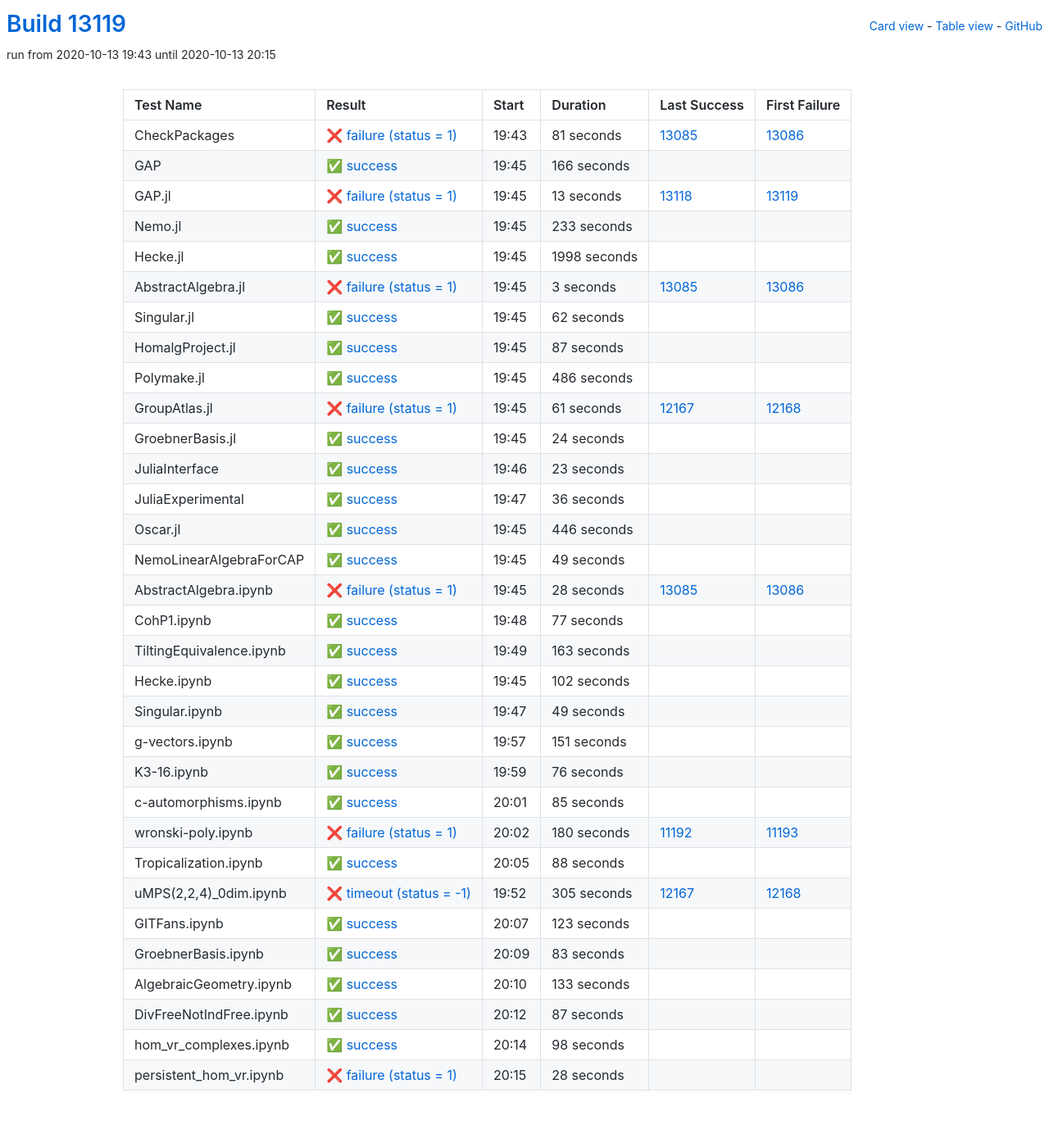
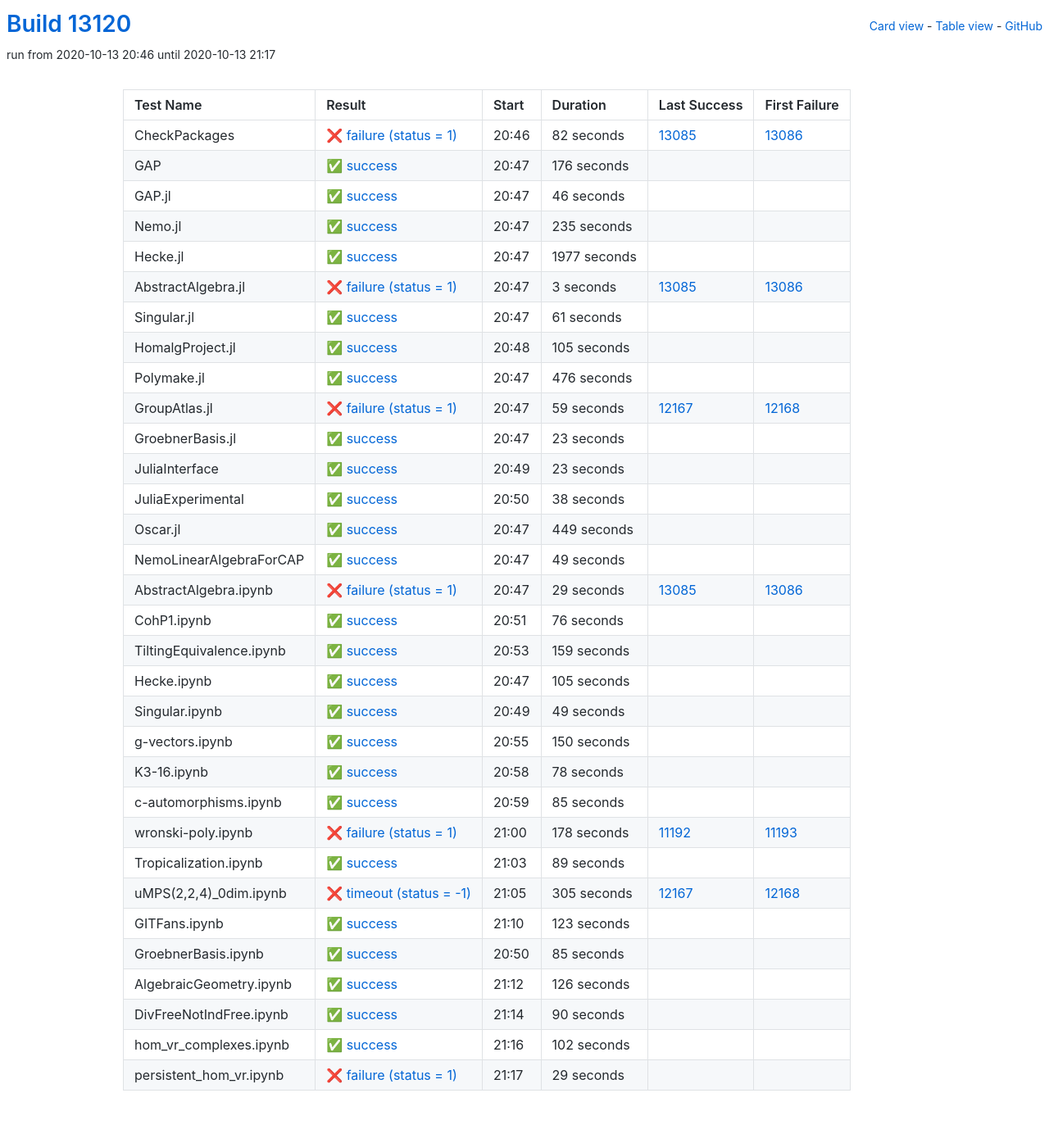
Before and after one commit to oscar-system/oscar-ci-status, a Jekyll site: the page built from table.html, in a window 1280 px wide. Shown: the whole page at 82% size. Built offline with Jekyll 4.4.1, drawn with Linux system fonts in a browser that asks for light colours.

Commit message:
Build #13120

```diff
--- a/_data/ci.yml
+++ b/_data/ci.yml
@@ -1,6 +1,6 @@
 ---
-build: 13119
-build_url: https://oscarci.mathematik.uni-kl.de/job/oscar/13119/
+build: 13120
+build_url: https://oscarci.mathematik.uni-kl.de/job/oscar/13120/
 job: oscar
 organization: oscar-system
 repo: oscar-ci-status
@@ -8,68 +8,68 @@
 tests:
 - name: CheckPackages
   id: checkpackages
-  log: https://oscarci.mathematik.uni-kl.de/job/oscar/13119/artifact/logs/build-13119/CheckPackages.log
-  start: 2020-10-13 19:43
+  log: https://oscarci.mathematik.uni-kl.de/job/oscar/13120/artifact/logs/build-13120/CheckPackages.log
+  start: 2020-10-13 20:46
   success: false
   exitcode: 1
   status: failure
-  duration: 81
+  duration: 82
   last_success: 13085
   last_success_url: https://oscarci.mathematik.uni-kl.de/job/oscar/13085/
   first_failure: 13086
   first_failure_url: https://oscarci.mathematik.uni-kl.de/job/oscar/13086/
 - name: GAP
   id: gap
-  log: https://oscarci.mathematik.uni-kl.de/job/oscar/13119/artifact/logs/build-13119/GAP.log
-  start: 2020-10-13 19:45
+  log: https://oscarci.mathematik.uni-kl.de/job/oscar/13120/artifact/logs/build-13120/GAP.log
+  start: 2020-10-13 20:47
   success: true
   exitcode: 0
   status: success
-  duration: 166
+  duration: 176
   last_success: false
   last_success_url:
   first_failure: false
   first_failure_url:
 - name: GAP.jl
   id: gap-jl
-  log: https://oscarci.mathematik.uni-kl.de/job/oscar/13119/artifact/logs/build-13119/GAP.jl.log
-  start: 2020-10-13 19:45
-  success: false
-  exitcode: 1
-  status: failure
-  duration: 13
-  last_success: 13118
-  last_success_url: https://oscarci.mathematik.uni-kl.de/job/oscar/13118/
-  first_failure: 13119
-  first_failure_url: https://oscarci.mathematik.uni-kl.de/job/oscar/13119/
-- name: Nemo.jl
-  id: nemo-jl
-  log: https://oscarci.mathematik.uni-kl.de/job/oscar/13119/artifact/logs/build-13119/Nemo.jl.log
-  start: 2020-10-13 19:45
+  log: https://oscarci.mathematik.uni-kl.de/job/oscar/13120/artifact/logs/build-13120/GAP.jl.log
+  start: 2020-10-13 20:47
   success: true
   exitcode: 0
   status: success
-  duration: 233
+  duration: 46
+  last_success: false
+  last_success_url:
+  first_failure: false
+  first_failure_url:
+- name: Nemo.jl
+  id: nemo-jl
+  log: https://oscarci.mathematik.uni-kl.de/job/oscar/13120/artifact/logs/build-13120/Nemo.jl.log
+  start: 2020-10-13 20:47
+  success: true
+  exitcode: 0
+  status: success
+  duration: 235
   last_success: false
   last_success_url:
   first_failure: false
   first_failure_url:
 - name: Hecke.jl
   id: hecke-jl
-  log: https://oscarci.mathematik.uni-kl.de/job/oscar/13119/artifact/logs/build-13119/Hecke.jl.log
-  start: 2020-10-13 19:45
+  log: https://oscarci.mathematik.uni-kl.de/job/oscar/13120/artifact/logs/build-13120/Hecke.jl.log
+  start: 2020-10-13 20:47
   success: true
   exitcode: 0
   status: success
-  duration: 1998
+  duration: 1977
   last_success: false
   last_success_url:
   first_failure: false
   first_failure_url:
 - name: AbstractAlgebra.jl
   id: abstractalgebra-jl
-  log: https://oscarci.mathematik.uni-kl.de/job/oscar/13119/artifact/logs/build-13119/AbstractAlgebra.jl.log
-  start: 2020-10-13 19:45
+  log: https://oscarci.mathematik.uni-kl.de/job/oscar/13120/artifact/logs/build-13120/AbstractAlgebra.jl.log
+  start: 2020-10-13 20:47
   success: false
   exitcode: 1
   status: failure
@@ -80,68 +80,68 @@
   first_failure_url: https://oscarci.mathematik.uni-kl.de/job/oscar/13086/
 - name: Singular.jl
   id: singular-jl
-  log: https://oscarci.mathematik.uni-kl.de/job/oscar/13119/artifact/logs/build-13119/Singular.jl.log
-  start: 2020-10-13 19:45
+  log: https://oscarci.mathematik.uni-kl.de/job/oscar/13120/artifact/logs/build-13120/Singular.jl.log
+  start: 2020-10-13 20:47
   success: true
   exitcode: 0
   status: success
-  duration: 62
+  duration: 61
   last_success: false
   last_success_url:
   first_failure: false
   first_failure_url:
 - name: HomalgProject.jl
   id: homalgproject-jl
-  log: https://oscarci.mathematik.uni-kl.de/job/oscar/13119/artifact/logs/build-13119/HomalgProject.jl.log
-  start: 2020-10-13 19:45
+  log: https://oscarci.mathematik.uni-kl.de/job/oscar/13120/artifact/logs/build-13120/HomalgProject.jl.log
+  start: 2020-10-13 20:48
   success: true
   exitcode: 0
   status: success
-  duration: 87
+  duration: 105
   last_success: false
   last_success_url:
   first_failure: false
   first_failure_url:
 - name: Polymake.jl
   id: polymake-jl
-  log: https://oscarci.mathematik.uni-kl.de/job/oscar/13119/artifact/logs/build-13119/Polymake.jl.log
-  start: 2020-10-13 19:45
+  log: https://oscarci.mathematik.uni-kl.de/job/oscar/13120/artifact/logs/build-13120/Polymake.jl.log
+  start: 2020-10-13 20:47
   success: true
   exitcode: 0
   status: success
-  duration: 486
+  duration: 476
   last_success: false
   last_success_url:
   first_failure: false
   first_failure_url:
 - name: GroupAtlas.jl
   id: groupatlas-jl
-  log: https://oscarci.mathematik.uni-kl.de/job/oscar/13119/artifact/logs/build-13119/GroupAtlas.jl.log
-  start: 2020-10-13 19:45
+  log: https://oscarci.mathematik.uni-kl.de/job/oscar/13120/artifact/logs/build-13120/GroupAtlas.jl.log
+  start: 2020-10-13 20:47
   success: false
   exitcode: 1
   status: failure
-  duration: 61
+  duration: 59
   last_success: 12167
   last_success_url: https://oscarci.mathematik.uni-kl.de/job/oscar/12167/
   first_failure: 12168
   first_failure_url: https://oscarci.mathematik.uni-kl.de/job/oscar/12168/
 - name: GroebnerBasis.jl
   id: groebnerbasis-jl
-  log: https://oscarci.mathematik.uni-kl.de/job/oscar/13119/artifact/logs/build-13119/GroebnerBasis.jl.log
-  start: 2020-10-13 19:45
+  log: https://oscarci.mathematik.uni-kl.de/job/oscar/13120/artifact/logs/build-13120/GroebnerBasis.jl.log
+  start: 2020-10-13 20:47
   success: true
   exitcode: 0
   status: success
-  duration: 24
+  duration: 23
   last_success: false
   last_success_url:
   first_failure: false
   first_failure_url:
 - name: JuliaInterface
   id: juliainterface
-  log: https://oscarci.mathematik.uni-kl.de/job/oscar/13119/artifact/logs/build-13119/JuliaInterface.log
-  start: 2020-10-13 19:46
+  log: https://oscarci.mathematik.uni-kl.de/job/oscar/13120/artifact/logs/build-13120/JuliaInterface.log
+  start: 2020-10-13 20:49
   success: true
   exitcode: 0
   status: success
@@ -152,32 +152,32 @@
   first_failure_url:
 - name: JuliaExperimental
   id: juliaexperimental
-  log: https://oscarci.mathematik.uni-kl.de/job/oscar/13119/artifact/logs/build-13119/JuliaExperimental.log
-  start: 2020-10-13 19:47
+  log: https://oscarci.mathematik.uni-kl.de/job/oscar/13120/artifact/logs/build-13120/JuliaExperimental.log
+  start: 2020-10-13 20:50
   success: true
   exitcode: 0
   status: success
-  duration: 36
+  duration: 38
   last_success: false
   last_success_url:
   first_failure: false
   first_failure_url:
 - name: Oscar.jl
   id: oscar-jl
-  log: https://oscarci.mathematik.uni-kl.de/job/oscar/13119/artifact/logs/build-13119/Oscar.jl.log
-  start: 2020-10-13 19:45
+  log: https://oscarci.mathematik.uni-kl.de/job/oscar/13120/artifact/logs/build-13120/Oscar.jl.log
+  start: 2020-10-13 20:47
   success: true
   exitcode: 0
   status: success
-  duration: 446
+  duration: 449
   last_success: false
   last_success_url:
   first_failure: false
   first_failure_url:
 - name: NemoLinearAlgebraForCAP
   id: nemolinearalgebraforcap
-  log: https://oscarci.mathematik.uni-kl.de/job/oscar/13119/artifact/logs/build-13119/NemoLinearAlgebraForCAP.log
-  start: 2020-10-13 19:45
+  log: https://oscarci.mathematik.uni-kl.de/job/oscar/13120/artifact/logs/build-13120/NemoLinearAlgebraForCAP.log
+  start: 2020-10-13 20:47
   success: true
   exitcode: 0
   status: success
@@ -188,56 +188,56 @@
   first_failure_url:
 - name: AbstractAlgebra.ipynb
   id: abstractalgebra-ipynb
-  log: https://oscarci.mathematik.uni-kl.de/job/oscar/13119/artifact/logs/build-13119/AbstractAlgebra.ipynb.log
-  start: 2020-10-13 19:45
+  log: https://oscarci.mathematik.uni-kl.de/job/oscar/13120/artifact/logs/build-13120/AbstractAlgebra.ipynb.log
+  start: 2020-10-13 20:47
   success: false
   exitcode: 1
   status: failure
-  duration: 28
+  duration: 29
   last_success: 13085
   last_success_url: https://oscarci.mathematik.uni-kl.de/job/oscar/13085/
   first_failure: 13086
   first_failure_url: https://oscarci.mathematik.uni-kl.de/job/oscar/13086/
 - name: CohP1.ipynb
   id: cohp1-ipynb
-  log: https://oscarci.mathematik.uni-kl.de/job/oscar/13119/artifact/logs/build-13119/CohP1.ipynb.log
-  start: 2020-10-13 19:48
+  log: https://oscarci.mathematik.uni-kl.de/job/oscar/13120/artifact/logs/build-13120/CohP1.ipynb.log
+  start: 2020-10-13 20:51
   success: true
   exitcode: 0
   status: success
-  duration: 77
+  duration: 76
   last_success: false
   last_success_url:
   first_failure: false
   first_failure_url:
 - name: TiltingEquivalence.ipynb
   id: tiltingequivalence-ipynb
-  log: https://oscarci.mathematik.uni-kl.de/job/oscar/13119/artifact/logs/build-13119/TiltingEquivalence.ipynb.log
-  start: 2020-10-13 19:49
+  log: https://oscarci.mathematik.uni-kl.de/job/oscar/13120/artifact/logs/build-13120/TiltingEquivalence.ipynb.log
+  start: 2020-10-13 20:53
   success: true
   exitcode: 0
   status: success
-  duration: 163
+  duration: 159
   last_success: false
   last_success_url:
   first_failure: false
   first_failure_url:
 - name: Hecke.ipynb
   id: hecke-ipynb
-  log: https://oscarci.mathematik.uni-kl.de/job/oscar/13119/artifact/logs/build-13119/Hecke.ipynb.log
-  start: 2020-10-13 19:45
+  log: https://oscarci.mathematik.uni-kl.de/job/oscar/13120/artifact/logs/build-13120/Hecke.ipynb.log
+  start: 2020-10-13 20:47
   success: true
   exitcode: 0
   status: success
-  duration: 102
+  duration: 105
   last_success: false
   last_success_url:
   first_failure: false
   first_failure_url:
 - name: Singular.ipynb
   id: singular-ipynb
-  log: https://oscarci.mathematik.uni-kl.de/job/oscar/13119/artifact/logs/build-13119/Singular.ipynb.log
-  start: 2020-10-13 19:47
+  log: https://oscarci.mathematik.uni-kl.de/job/oscar/13120/artifact/logs/build-13120/Singular.ipynb.log
+  start: 2020-10-13 20:49
   success: true
   exitcode: 0
   status: success
@@ -248,32 +248,32 @@
   first_failure_url:
 - name: g-vectors.ipynb
   id: g-vectors-ipynb
-  log: https://oscarci.mathematik.uni-kl.de/job/oscar/13119/artifact/logs/build-13119/g-vectors.ipynb.log
-  start: 2020-10-13 19:57
+  log: https://oscarci.mathematik.uni-kl.de/job/oscar/13120/artifact/logs/build-13120/g-vectors.ipynb.log
+  start: 2020-10-13 20:55
   success: true
   exitcode: 0
   status: success
-  duration: 151
+  duration: 150
   last_success: false
   last_success_url:
   first_failure: false
   first_failure_url:
 - name: K3-16.ipynb
   id: k3-16-ipynb
-  log: https://oscarci.mathematik.uni-kl.de/job/oscar/13119/artifact/logs/build-13119/K3-16.ipynb.log
-  start: 2020-10-13 19:59
+  log: https://oscarci.mathematik.uni-kl.de/job/oscar/13120/artifact/logs/build-13120/K3-16.ipynb.log
+  start: 2020-10-13 20:58
   success: true
   exitcode: 0
   status: success
-  duration: 76
+  duration: 78
   last_success: false
   last_success_url:
   first_failure: false
   first_failure_url:
 - name: c-automorphisms.ipynb
   id: c-automorphisms-ipynb
-  log: https://oscarci.mathematik.uni-kl.de/job/oscar/13119/artifact/logs/build-13119/c-automorphisms.ipynb.log
-  start: 2020-10-13 20:01
+  log: https://oscarci.mathematik.uni-kl.de/job/oscar/13120/artifact/logs/build-13120/c-automorphisms.ipynb.log
+  start: 2020-10-13 20:59
   success: true
   exitcode: 0
   status: success
@@ -284,32 +284,32 @@
   first_failure_url:
 - name: wronski-poly.ipynb
   id: wronski-poly-ipynb
-  log: https://oscarci.mathematik.uni-kl.de/job/oscar/13119/artifact/logs/build-13119/wronski-poly.ipynb.log
-  start: 2020-10-13 20:02
+  log: https://oscarci.mathematik.uni-kl.de/job/oscar/13120/artifact/logs/build-13120/wronski-poly.ipynb.log
+  start: 2020-10-13 21:00
   success: false
   exitcode: 1
   status: failure
-  duration: 180
+  duration: 178
   last_success: 11192
   last_success_url: https://oscarci.mathematik.uni-kl.de/job/oscar/11192/
   first_failure: 11193
   first_failure_url: https://oscarci.mathematik.uni-kl.de/job/oscar/11193/
 - name: Tropicalization.ipynb
   id: tropicalization-ipynb
-  log: https://oscarci.mathematik.uni-kl.de/job/oscar/13119/artifact/logs/build-13119/Tropicalization.ipynb.log
-  start: 2020-10-13 20:05
+  log: https://oscarci.mathematik.uni-kl.de/job/oscar/13120/artifact/logs/build-13120/Tropicalization.ipynb.log
+  start: 2020-10-13 21:03
   success: true
   exitcode: 0
   status: success
-  duration: 88
+  duration: 89
   last_success: false
   last_success_url:
   first_failure: false
   first_failure_url:
 - name: uMPS(2,2,4)_0dim.ipynb
   id: umps-2-2-4-0dim-ipynb
-  log: https://oscarci.mathematik.uni-kl.de/job/oscar/13119/artifact/logs/build-13119/uMPS-2-2-4-_0dim.ipynb.log
-  start: 2020-10-13 19:52
+  log: https://oscarci.mathematik.uni-kl.de/job/oscar/13120/artifact/logs/build-13120/uMPS-2-2-4-_0dim.ipynb.log
+  start: 2020-10-13 21:05
   success: false
   exitcode: -1
   status: timeout
@@ -320,8 +320,8 @@
   first_failure_url: https://oscarci.mathematik.uni-kl.de/job/oscar/12168/
 - name: GITFans.ipynb
   id: gitfans-ipynb
-  log: https://oscarci.mathematik.uni-kl.de/job/oscar/13119/artifact/logs/build-13119/GITFans.ipynb.log
-  start: 2020-10-13 20:07
+  log: https://oscarci.mathematik.uni-kl.de/job/oscar/13120/artifact/logs/build-13120/GITFans.ipynb.log
+  start: 2020-10-13 21:10
   success: true
   exitcode: 0
   status: success
@@ -332,60 +332,60 @@
   first_failure_url:
 - name: GroebnerBasis.ipynb
   id: groebnerbasis-ipynb
-  log: https://oscarci.mathematik.uni-kl.de/job/oscar/13119/artifact/logs/build-13119/GroebnerBasis.ipynb.log
-  start: 2020-10-13 20:09
+  log: https://oscarci.mathematik.uni-kl.de/job/oscar/13120/artifact/logs/build-13120/GroebnerBasis.ipynb.log
+  start: 2020-10-13 20:50
   success: true
   exitcode: 0
   status: success
-  duration: 83
+  duration: 85
   last_success: false
   last_success_url:
   first_failure: false
   first_failure_url:
 - name: AlgebraicGeometry.ipynb
   id: algebraicgeometry-ipynb
-  log: https://oscarci.mathematik.uni-kl.de/job/oscar/13119/artifact/logs/build-13119/AlgebraicGeometry.ipynb.log
-  start: 2020-10-13 20:10
+  log: https://oscarci.mathematik.uni-kl.de/job/oscar/13120/artifact/logs/build-13120/AlgebraicGeometry.ipynb.log
+  start: 2020-10-13 21:12
   success: true
   exitcode: 0
   status: success
-  duration: 133
+  duration: 126
   last_success: false
   last_success_url:
   first_failure: false
   first_failure_url:
 - name: DivFreeNotIndFree.ipynb
   id: divfreenotindfree-ipynb
-  log: https://oscarci.mathematik.uni-kl.de/job/oscar/13119/artifact/logs/build-13119/DivFreeNotIndFree.ipynb.log
-  start: 2020-10-13 20:12
+  log: https://oscarci.mathematik.uni-kl.de/job/oscar/13120/artifact/logs/build-13120/DivFreeNotIndFree.ipynb.log
+  start: 2020-10-13 21:14
   success: true
   exitcode: 0
   status: success
-  duration: 87
+  duration: 90
   last_success: false
   last_success_url:
   first_failure: false
   first_failure_url:
 - name: hom_vr_complexes.ipynb
   id: hom-vr-complexes-ipynb
-  log: https://oscarci.mathematik.uni-kl.de/job/oscar/13119/artifact/logs/build-13119/hom_vr_complexes.ipynb.log
-  start: 2020-10-13 20:14
+  log: https://oscarci.mathematik.uni-kl.de/job/oscar/13120/artifact/logs/build-13120/hom_vr_complexes.ipynb.log
+  start: 2020-10-13 21:16
   success: true
   exitcode: 0
   status: success
-  duration: 98
+  duration: 102
   last_success: false
   last_success_url:
   first_failure: false
   first_failure_url:
 - name: persistent_hom_vr.ipynb
   id: persistent-hom-vr-ipynb
-  log: https://oscarci.mathematik.uni-kl.de/job/oscar/13119/artifact/logs/build-13119/persistent_hom_vr.ipynb.log
-  start: 2020-10-13 20:15
+  log: https://oscarci.mathematik.uni-kl.de/job/oscar/13120/artifact/logs/build-13120/persistent_hom_vr.ipynb.log
+  start: 2020-10-13 21:17
   success: false
   exitcode: 1
   status: failure
-  duration: 28
+  duration: 29
   last_success: false
   last_success_url:
   first_failure: false
```
Also changed, not shown: README.md.
